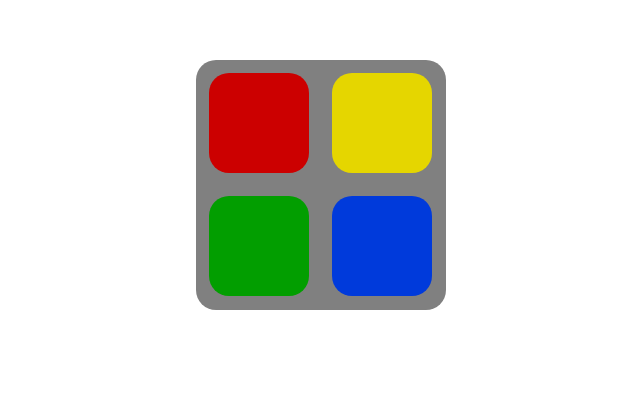
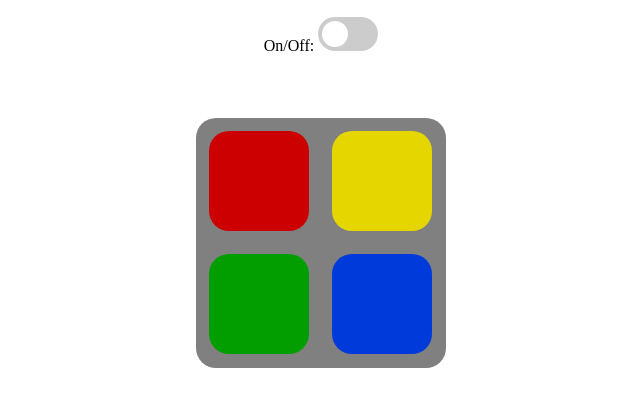
Before and after one commit to glptrst/simon_game, a plain HTML site: page index.html in a window 1280 px wide. Shown: the part 50-456 px from the top of the page, without its empty margins (319-959 px from the left). Drawn offline with Linux system fonts and the light colour scheme.

Commit message:
Add on/off switch button.

```diff
--- a/css/style.css
+++ b/css/style.css
@@ -36,3 +36,65 @@ html {
 #blueButton {
     background-color: #003ADB;
 }
+
+/***********************************************************************************/
+/* on/off button. Taken from: https://www.w3schools.com/howto/howto_css_switch.asp */
+
+/* The switch - the box around the slider */
+.switch {
+  position: relative;
+  display: inline-block;
+  width: 60px;
+  height: 34px;
+}
+
+/* Hide default HTML checkbox */
+.switch input {display:none;}
+
+/* The slider */
+.slider {
+  position: absolute;
+  cursor: pointer;
+  top: 0;
+  left: 0;
+  right: 0;
+  bottom: 0;
+  background-color: #ccc;
+  -webkit-transition: .4s;
+  transition: .4s;
+}
+
+.slider:before {
+  position: absolute;
+  content: "";
+  height: 26px;
+  width: 26px;
+  left: 4px;
+  bottom: 4px;
+  background-color: white;
+  -webkit-transition: .4s;
+  transition: .4s;
+}
+
+input:checked + .slider {
+  background-color: #2196F3;
+}
+
+input:focus + .slider {
+  box-shadow: 0 0 1px #2196F3;
+}
+
+input:checked + .slider:before {
+  -webkit-transform: translateX(26px);
+  -ms-transform: translateX(26px);
+  transform: translateX(26px);
+}
+
+/* Rounded sliders */
+.slider.round {
+  border-radius: 34px;
+}
+
+.slider.round:before {
+  border-radius: 50%;
+}
--- a/index.html
+++ b/index.html
@@ -8,6 +8,13 @@
 
   <body>
     <h2>Simon Game</h2>
+    On/Off:
+    <!-- Rounded switch -->
+    <label class="switch">
+      <input type="checkbox">
+      <div class="slider round"></div>
+    </label>
+
     <div id="game">
       <div class="row">
 	<div class="button" id="redButton"></div>
--- a/js/simon_game.js
+++ b/js/simon_game.js
@@ -28,7 +28,7 @@ window.onload = function() {
 
     var redButton =  document.getElementById('redButton');
     redButton.addEventListener('mouseup', function() {
-	if (isUserTurn) {
+	if (isGameOn && isUserTurn) {
 	    var btn = this;
 	    redAudio.play();
 	    btn.style['background-color']= '#F40000';
@@ -40,7 +40,7 @@ window.onload = function() {
 
     var yellowButton =  document.getElementById('yellowButton');
     yellowButton.addEventListener('mouseup', function() {
-	if (isUserTurn) {
+	if (isGameOn && isUserTurn) {
 	    var btn = this;
 	    yellowAudio.play();
 	    btn.style['background-color']= '#FFF028';
@@ -52,7 +52,7 @@ window.onload = function() {
 
     var greenButton =  document.getElementById('greenButton');
     greenButton.addEventListener('mouseup', function() {
-	if (isUserTurn) {
+	if (isGameOn && isUserTurn) {
 	    var btn = this;
 	    greenAudio.play();
 	    btn.style['background-color']= '#31FF2D';
@@ -64,7 +64,7 @@ window.onload = function() {
 
     var blueButton =  document.getElementById('blueButton');
     blueButton.addEventListener('mouseup', function() {
-	if (isUserTurn) {
+	if (isGameOn && isUserTurn) {
 	    var btn = this;
 	    blueAudio.play();
 	    btn.style['background-color']= '#2861FF';
@@ -74,4 +74,17 @@ window.onload = function() {
 	}
     });
 
+    document.getElementsByTagName('input')[0].addEventListener('click', toggleGameOnOff);
+
+    function toggleGameOnOff() {
+	if (isGameOn === true) {
+	    isGameOn = false;
+	    console.log('is false');
+	}
+	else {
+	    isGameOn = true;
+	    console.log('is true!');
+	}
+    }
+
 };
```
